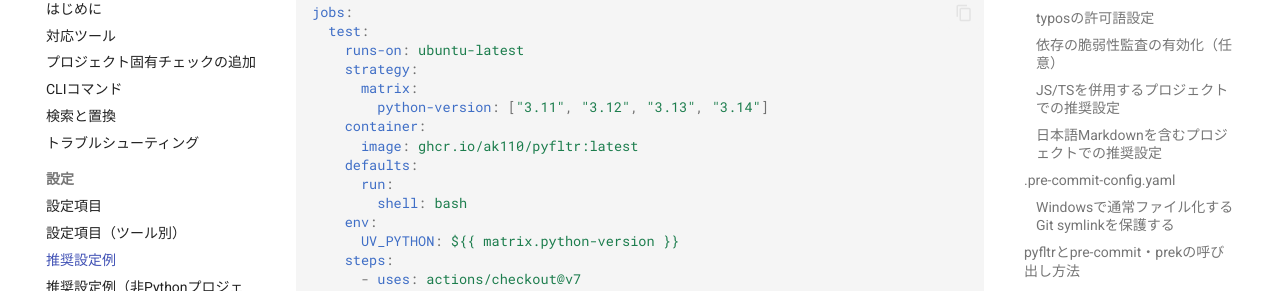
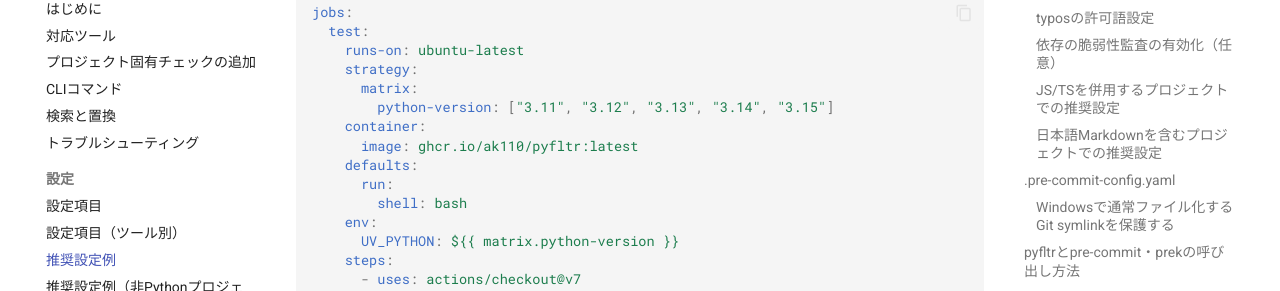
Before and after one commit to ak110/pyfltr, an MkDocs documentation site: the page built from docs/guide/recommended.md, in a window 1280 px wide and 900 px high, scrolled down 18009 px. Shown: the part 162-453 px from the top of the window. Built offline with MkDocs 1.6.1 and Material for MkDocs 9.7.7, drawn with Linux system fonts in a browser that asks for light colours; comment, search, counter and statistics services are not loaded.

Commit message:
feat: Python 3.15を対応版に加え、CIと推奨ガイドのCI例で3.15のテストを実行する
Co-Authored-By: Claude Opus 5.5 / Medium <noreply@anthropic.com>
Claude-Session: https://claude.ai/code/session_011MMgjrjaE4Pm6i8VRoGHbw

```diff
--- a/.gitlab-ci.yml
+++ b/.gitlab-ci.yml
@@ -23,7 +23,7 @@ test:
   image: ghcr.io/astral-sh/uv:python${PYTHON_VERSION}-bookworm
   parallel:
     matrix:
-      # - PYTHON_VERSION: ["3.11", "3.12", "3.13", "3.14"]
+      # - PYTHON_VERSION: ["3.11", "3.12", "3.13", "3.14", "3.15"]
       - PYTHON_VERSION: ["3.13"]
   cache:
     - key: uv-linux-$PYTHON_VERSION
--- a/docs/guide/recommended.md
+++ b/docs/guide/recommended.md
@@ -768,7 +768,7 @@ jobs:
     runs-on: ubuntu-latest
     strategy:
       matrix:
-        python-version: ["3.11", "3.12", "3.13", "3.14"]
+        python-version: ["3.11", "3.12", "3.13", "3.14", "3.15"]
     container:
       image: ghcr.io/ak110/pyfltr:latest
     defaults:
@@ -920,7 +920,7 @@ jobs:
     runs-on: ubuntu-latest
     strategy:
       matrix:
-        python-version: ["3.11", "3.12", "3.13", "3.14"]
+        python-version: ["3.11", "3.12", "3.13", "3.14", "3.15"]
     steps:
       - uses: actions/checkout@v7
       - uses: astral-sh/setup-uv@v10
--- a/pyproject.toml
+++ b/pyproject.toml
@@ -14,6 +14,7 @@ classifiers = [
     "Programming Language :: Python :: 3.12",
     "Programming Language :: Python :: 3.13",
     "Programming Language :: Python :: 3.14",
+    "Programming Language :: Python :: 3.15",
     "Topic :: Software Development :: Quality Assurance",
 ]
 requires-python = ">=3.11,<4.0"
```
Also changed, not shown: 1 other file.
